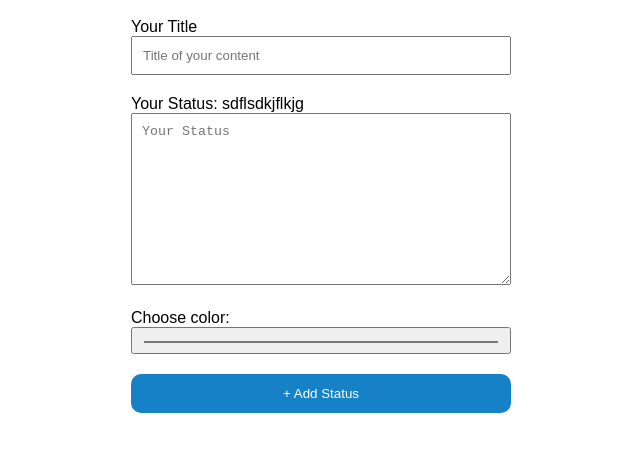
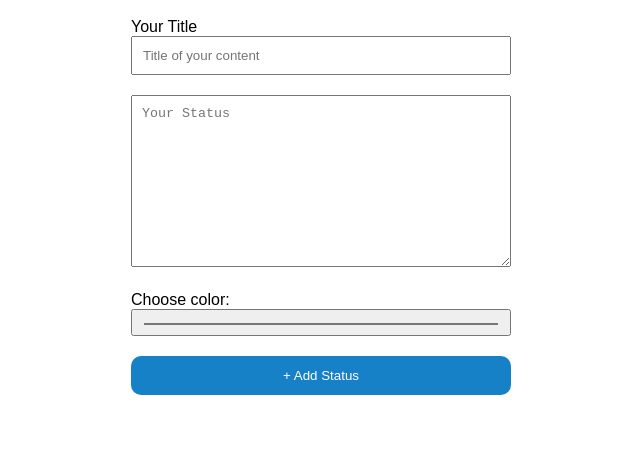
Before and after one commit to somphorsngoun/learn_git, a plain HTML site: page index.html in a window 1280 px wide. Shown: the whole page, without its empty margins (319-959 px from the left). Drawn offline with Linux system fonts and the light colour scheme.

Commit message:
delete status

```diff
--- a/index.html
+++ b/index.html
@@ -15,7 +15,6 @@
                 <input type="text" placeholder="Title of your content">
             </div>
             <div class="form-group">
-                <label for="">Your Status: sdflsdkjflkjg</label>
                 <textarea name="" id="" cols="30" rows="10" placeholder="Your Status"></textarea>
             </div>
             <div class="form-group">
```
